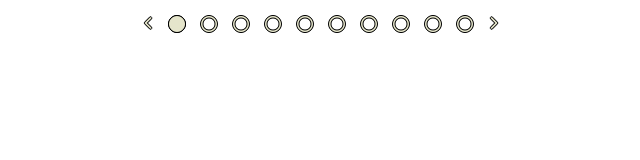
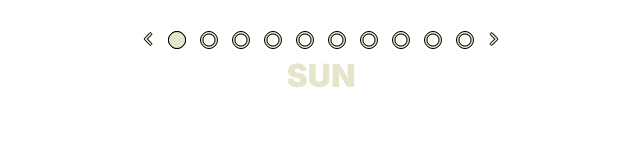
Before and after one commit to waleedlugod/solar-system, a website built with Vite: page index.html in a window 1280 px wide. Shown: the whole page, without its empty margins (319-959 px from the left). Built offline with nearby package versions, Linux system fonts and the light colour scheme; animation ran at ten frames a second; files whose address does not match are found by name; what lil-gui would draw is missing.

Commit message:
added planet name to ui

```diff
--- a/index.html
+++ b/index.html
@@ -11,6 +11,7 @@
         <div id="loading">
             <h1 id="load-percent" data-percent="0">0%</h1>
         </div>
+        <header>
             <nav>
                 <button id="navigate-in">
                     <i class="fa-solid fa-chevron-left"></i>
@@ -59,6 +60,8 @@
                     <i class="fa-solid fa-chevron-right"></i>
                 </button>
             </nav>
+            <h1 class="planet-title">SUN</h1>
+        </header>
         <canvas class="webgl fixed inset-0"></canvas>
         <script type="module" src="/main.js"></script>
     </body>
--- a/main.js
+++ b/main.js
@@ -66,61 +66,61 @@ gui.add(scene, "backgroundIntensity", 0, 1, 0.001);
 // Parameters
 const planetsParameters = [
     {
-        // Sun
+        name: "sun",
         radius: 696.434,
         spin: Math.PI * 2 * (1 / 25.05),
         distance: 0,
     },
     {
-        // Mercury
+        name: "mercury",
         radius: 2.4397,
         spin: Math.PI * 2 * (1 / 58.646),
         distance: 1000,
     },
     {
-        // Venus
+        name: "venus",
         radius: 6.0518,
         spin: Math.PI * 2 * (1 / -243.0226),
         distance: 1100,
     },
     {
-        // Earth
+        name: "earth",
         radius: 6.371,
         spin: Math.PI * 2 * (1 / 0.99726968),
         distance: 1200,
     },
     {
-        // Mars
+        name: "mars",
         radius: 3.3895,
         spin: Math.PI * 2 * (1 / 1.025957),
         distance: 1250,
     },
     {
-        // Jupiter
+        name: "jupiter",
         radius: 69.911,
         spin: Math.PI * 2 * (1 / 0.41354167),
         distance: 1400,
     },
     {
-        // Saturn
+        name: "saturn",
         radius: 58.232,
         spin: Math.PI * 2 * (1 / 0.43958333),
         distance: 1700,
     },
     {
-        // Uranus
+        name: "uranus",
         radius: 25.362,
         spin: Math.PI * 2 * (1 / 0.708),
         distance: 2000,
     },
     {
-        // Neptune
+        name: "neptune",
         radius: 24.622,
         spin: Math.PI * 2 * (1 / 0.6713),
         distance: 2200,
     },
     {
-        // Pluto
+        name: "pluto",
         radius: 1.1883,
         spin: Math.PI * 2 * (1 / -6.38723),
         distance: 2300,
@@ -344,11 +344,12 @@ navigateOut.addEventListener("click", () => {
 });
 
 function changeNavStyle(currentIdx) {
-    const filledCircles = document.querySelectorAll(`.fa-stack > .fa-solid`);
+    const filledCircles = document.querySelectorAll(".fa-stack > .fa-solid");
     for (let i = 0; i < filledCircles.length; i++) {
         filledCircles[i].style.opacity = "0";
     }
     filledCircles[currentIdx].style.opacity = "1";
+    document.querySelector(".planet-title").textContent = planetsParameters[currentIdx].name;
 }
 
 const planetNavs = document.querySelectorAll(".fa-stack");
--- a/style.css
+++ b/style.css
@@ -12,16 +12,24 @@ body {
     font-family: "Inter", sans-serif;
 }
 
+header {
+    color: #e5e5cb;
+    z-index: 1;
+    position: fixed;
+    inset: 2rem 0 auto;
+    margin-inline: 2rem;
+    display: flex;
+    flex-direction: column;
+    align-items: center;
+    gap: 0.5rem;
+}
+
 nav {
-    position: fixed;
-    inset: 1rem 0 auto;
-    margin-inline: 2rem;
     display: flex;
     flex-direction: row;
     justify-content: center;
     align-items: center;
     gap: 1rem;
-    z-index: 1;
     pointer-events: none;
 }
 
@@ -60,6 +68,10 @@ span.fa-stack {
     pointer-events: auto;
 }
 
+.planet-title {
+    text-transform: uppercase;
+}
+
 .webgl {
     position: fixed;
     inset: 0;
```
Lines whose indentation alone changed are shown as unchanged.
